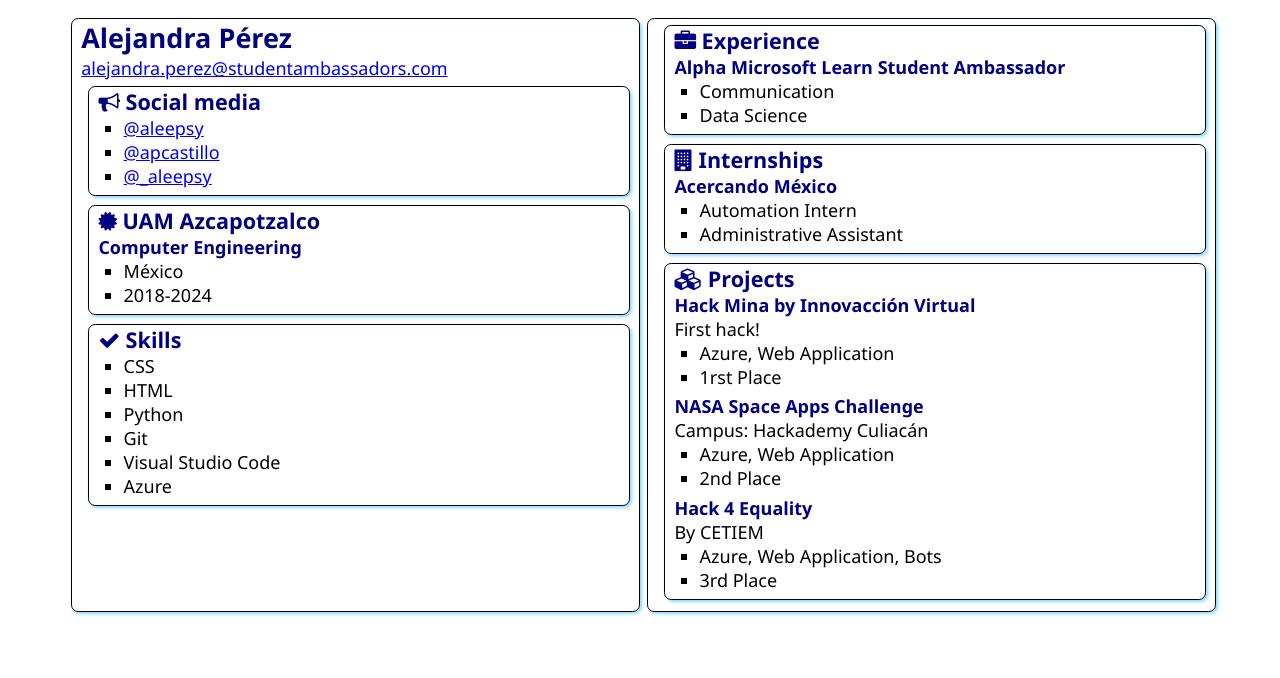
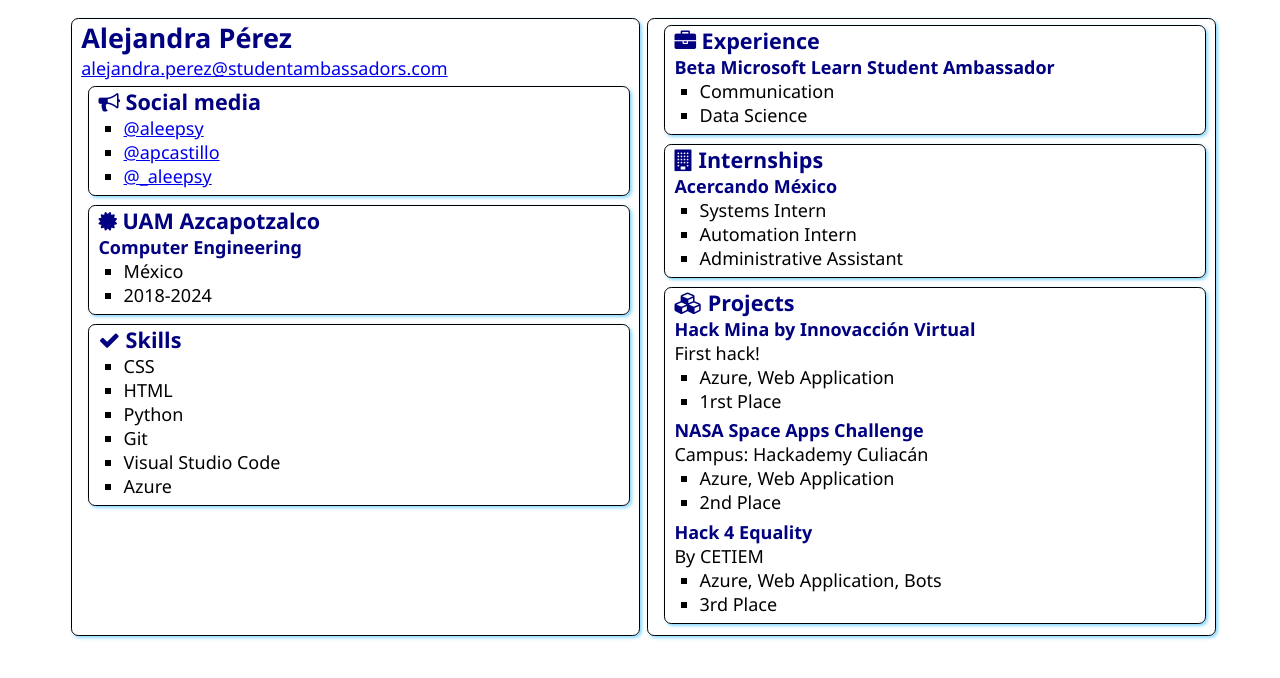
Before and after one commit to aleepsy/SATechnicalOnboarding, a plain HTML site: page src/index.html in a window 1280 px wide. Drawn offline with Linux system fonts and the light colour scheme.

Commit message:
Updating information

```diff
--- a/src/index.html
+++ b/src/index.html
@@ -62,7 +62,7 @@
                     <i class="fa fa-briefcase" aria-hidden="true"></i>
                     Experience
                 </h2>
-                <h3> Alpha Microsoft Learn Student Ambassador</h3>
+                <h3> Beta Microsoft Learn Student Ambassador</h3>
                 <ul>
                     <li>Communication</li>
                     <li>Data Science</li>
@@ -76,6 +76,7 @@
 
                 <h3>Acercando México</h3>
                 <ul>
+                    <li>Systems Intern</li>
                     <li>Automation Intern</li>
                     <li>Administrative Assistant</li>
                 </ul>
```
